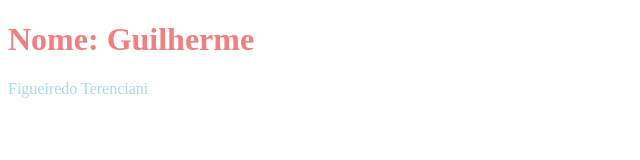
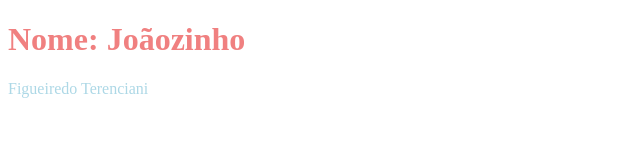
Before and after one commit to yInoccent/1022B-reactEU, a React (Vite) app: page / in a window 1280 px wide. Shown: the top 160 px of the page, without its empty margins (0-640 px from the left). Built offline with nearby package versions, Linux system fonts and the light colour scheme; the HTML template or start-up script is replaced by a standard one.

Commit message:
Alterei algo

```diff
--- a/src/App.tsx
+++ b/src/App.tsx
@@ -1,6 +1,6 @@
 import './App.css'
 function App() {
-  let nome = "Guilherme"
+  let nome = "Joãozinho"
   let sobrenome = "Figueiredo Terenciani"
   return (
     <>
```
